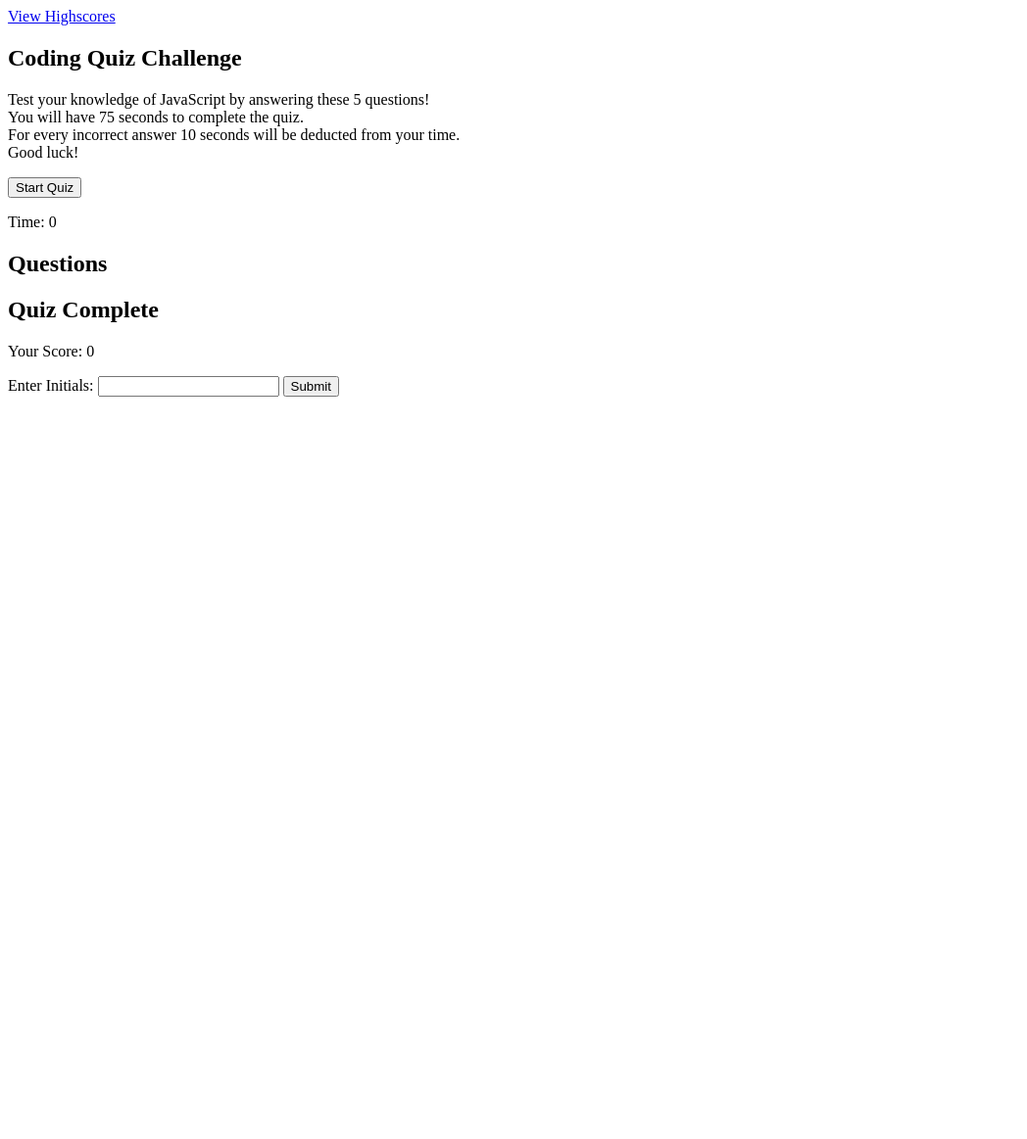
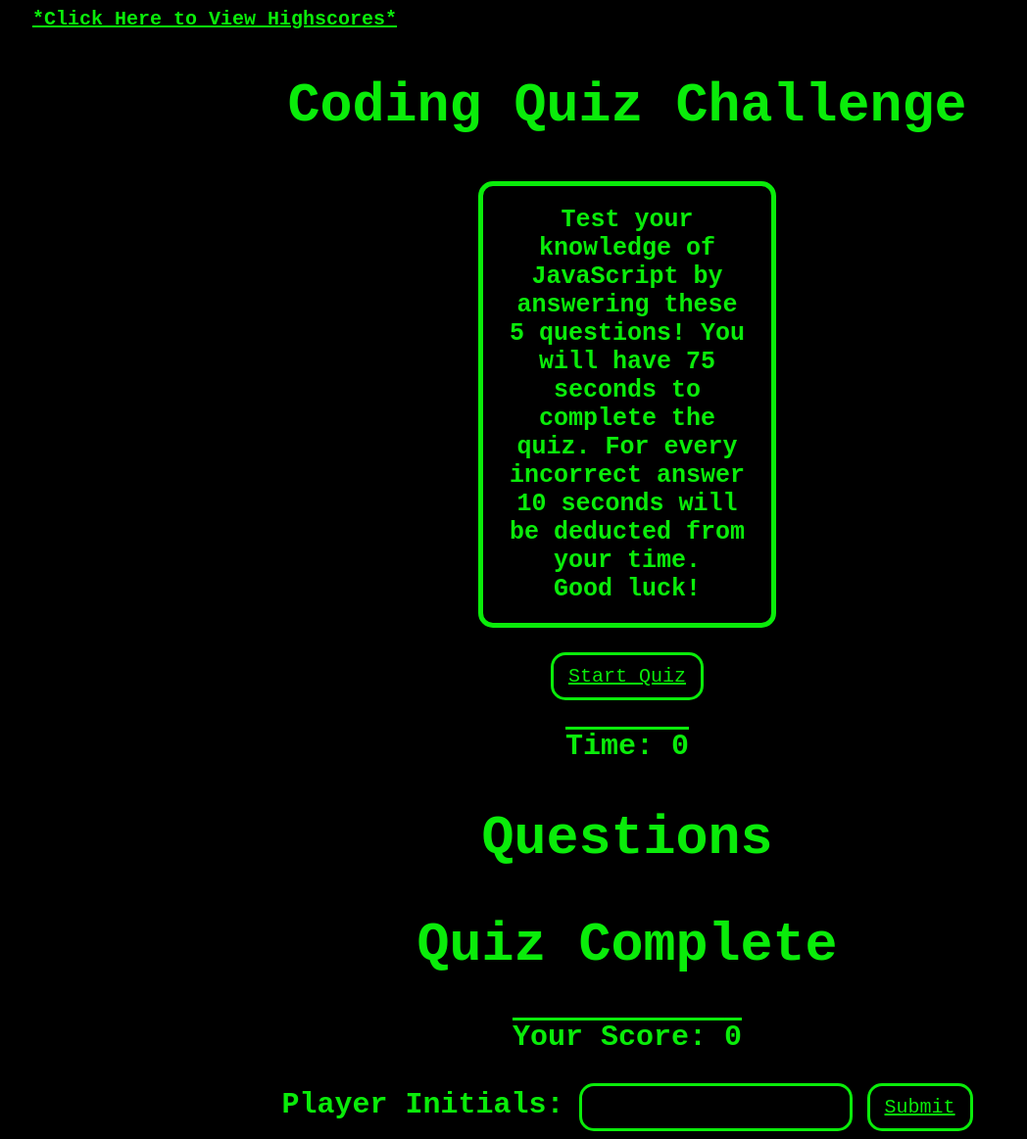
Before and after one commit to Wakasagi-Burt/js-quizsite-repo, a plain HTML site: page index.html in a window 1280 px wide. Shown: the whole page at 98% size, without its empty margins (0-1048 px from the left). Before the commit the page ends 800 px from the top, so only its background shows below. Drawn offline with Linux system fonts and the light colour scheme.

Commit message:
added css

```diff
--- a/index.html
+++ b/index.html
@@ -1,54 +1,51 @@
 <!DOCTYPE html>
 <html lang="en">
   <head>
-    <meta charset="UTF-8">
-    <meta name="viewport" content="width=device-width, initial-scale=1.0">
-    <link rel="stylesheet" href="style.css">
+    <meta charset="UTF-8" />
+    <meta name="viewport" content="width=device-width, initial-scale=1.0" />
+    <link rel="stylesheet" href="style.css" />
     <title>Coding Quiz Challenge</title>
   </head>
   <body>
     <header>
       <nav class="navscore">
-            <a href="score.html">View Highscores</a>
-            <!-- <div>?????????????</div>
-            <section>??????????</section> -->
+        <a href="score.html">*Click Here to View Highscores*</a>
       </nav>
     </header>
+<!-- ***Quiz rules and start quiz button*** -->
     <main>
       <section id="start" class="quiz-start">
         <h1>Coding Quiz Challenge</h1>
         <p class="start-text">
           Test your knowledge of JavaScript by answering these 5 questions!
-                <br>
           You will have 75 seconds to complete the quiz.
-                <br>
           For every incorrect answer 10 seconds will be deducted from your time.
           <br>
           Good luck!
         </p>
         <button id="start-button">Start Quiz</button>
       </section>
-
+<!-- ***Quiz question section, select answers and timer starts*** -->
       <section id="quiz" class="question-section">
         <p id="timer">Time: <span id="time-remaining">0</span></p>
+        <!-- https://www.w3schools.com/tags/tag_span.asp -->
         <h1 id="questions">Questions</h1>
         <ul id="answer-selec"></ul>
       </section>
-
+<!-- ***End of quiz section to enter player initials and submit quiz score*** -->
       <section id="quiz-end" class="end-section">
         <h1 id="end-text">Quiz Complete</h1>
         <p id="score-text">Your Score: <span id="score">0</span></p>
         <form id="score-submit">
-                <label for="initials">Enter Initials:</label>
-                <input type="text" id="player-initials">
+        <!-- https://www.w3schools.com/tags/tag_input.asp / https://www.w3schools.com/html/html_forms.asp -->
+          <label for="initials">Player Initials:</label>
+          <input type="text" id="player-initials" />
           <button type="submit">Submit</button>
-                <!-- <p id="error"></p> -->
-                <!-- <a href=>?????????????????</a> -->
         </form>
       </section>
-        <!-- <div>
-            <p>??????????????</p>
-            <p>??????????????</p>
-        </div> -->
+
     </main>
+
+    <sript src="script.js"></sript>
   </body>
+</html>
--- a/style.css
+++ b/style.css
@@ -0,0 +1,62 @@
+* {
+  font-family: monospace;
+  color: rgb(10, 236, 10);
+  background-color: black;
+}
+
+nav a {
+  font-size: 20px;
+  font-weight: 900;
+  text-decoration: underline rgb(10, 236, 10);
+  color: rgb(10, 236, 10);
+  padding-left: 25px;
+}
+main {
+  text-align: center;
+  font-weight: 900;
+  font-size: 25px;
+}
+
+button {
+  font-size: 20px;
+  text-decoration: underline rgb(10, 236, 10);
+  padding: 10px 15px 10px 15px;
+  border: 3px solid rgb(10, 236, 10);
+  border-radius: 15px;
+  color: rgb(10, 236, 10);
+}
+
+h1 {
+  font-size: 55px;
+}
+
+label {
+  font-size: 30px;
+}
+
+.start-text {
+  border: 5px solid rgb(10, 236, 10);
+  border-radius: 15px;
+  margin-left: 480px;
+  margin-right: 480px;
+  padding: 20px;
+
+}
+
+#timer {
+  font-size: 30px;
+  text-decoration: overline rgb(10, 236, 10);
+}
+
+#score-text {
+  font-size: 30px;
+  text-decoration: overline rgb(10, 236, 10);
+}
+
+input {
+  font-size: 20px;
+  font-weight: bolder;
+  padding: 10px;
+  border: 3px solid rgb(10, 236, 10);
+  border-radius: 15px;
+}
```
Lines whose indentation alone changed are shown as unchanged.
